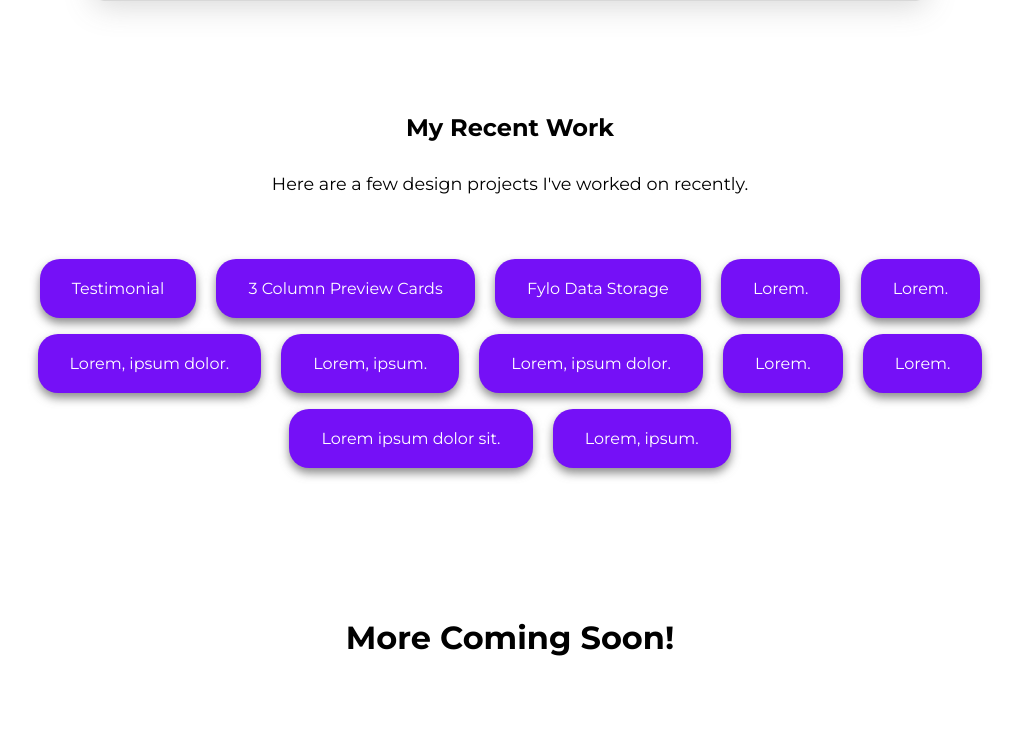
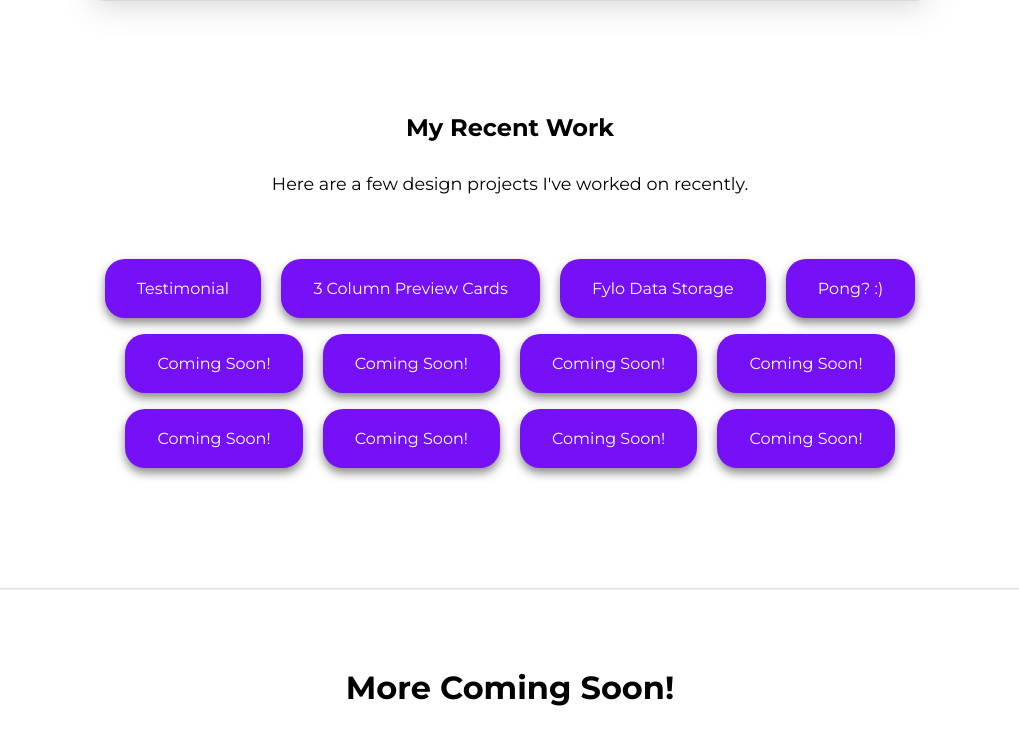
Before and after one commit to BartyCoding/Barty200, a plain HTML site: page index.html in a window 1280 px wide. Shown: the part 2239-2984 px from the top of the page, without its empty margins (130-1149 px from the left). Drawn offline with Linux system fonts and the light colour scheme.

Commit message:
Changed all recent work items to Coming soon and added hr to the end of the html. ALso added a spoiler for the next project

```diff
--- a/index.html
+++ b/index.html
@@ -120,18 +120,19 @@
                     href="https://bartycoding.github.io/3-column-preview-cards/">3 Column Preview Cards</a></div>
             <div style="grid-area: item3;" class="recent-work-item"><a
                     href="https://bartycoding.github.io/Fylo-Data-Storage-Component/">Fylo Data Storage</a></div>
-            <div style="grid-area: item4;" class="recent-work-item"><a href="">Lorem.</a></div>
-            <div style="grid-area: item4;" class="recent-work-item"><a href="">Lorem.</a></div>
-            <div style="grid-area: item4;" class="recent-work-item"><a href="">Lorem, ipsum dolor.</a></div>
-            <div style="grid-area: item4;" class="recent-work-item"><a href="">Lorem, ipsum.</a></div>
-            <div style="grid-area: item4;" class="recent-work-item"><a href="">Lorem, ipsum dolor.</a></div>
-            <div style="grid-area: item4;" class="recent-work-item"><a href="">Lorem.</a></div>
-            <div style="grid-area: item4;" class="recent-work-item"><a href="">Lorem.</a></div>
-            <div style="grid-area: item4;" class="recent-work-item"><a href="">Lorem ipsum dolor sit.</a></div>
-            <div style="grid-area: item4;" class="recent-work-item"><a href="">Lorem, ipsum.</a></div>
-
+            <div style="grid-area: item4;" class="recent-work-item"><a href="">Pong? :)</a></div>
+            <div style="grid-area: item4;" class="recent-work-item"><a href="">Coming Soon!</a></div>
+            <div style="grid-area: item4;" class="recent-work-item"><a href="">Coming Soon!</a></div>
+            <div style="grid-area: item4;" class="recent-work-item"><a href="">Coming Soon!</a></div>
+            <div style="grid-area: item4;" class="recent-work-item"><a href="">Coming Soon!</a></div>
+            <div style="grid-area: item4;" class="recent-work-item"><a href="">Coming Soon!</a></div>
+            <div style="grid-area: item4;" class="recent-work-item"><a href="">Coming Soon!</a></div>
+            <div style="grid-area: item4;" class="recent-work-item"><a href="">Coming Soon!</a></div>
+            <div style="grid-area: item4;" class="recent-work-item"><a href="">Coming Soon!</a></div>
         </div>
     </div>
+
+    <hr>
 
     <h1 class="coming-soon" id="coming-soon">More Coming Soon!</h1>
 
--- a/styles.css
+++ b/styles.css
@@ -212,7 +212,7 @@ h4 {
     max-width: 1000px;
     width: 100%;
     padding: 1em 1em;
-
+    margin-bottom: 3em;
 }
 
 .recent-work-item {
@@ -242,6 +242,11 @@ footer {
     height: 0;
     width: 100vw;
     max-width: 100%;
+}
+
+hr {
+    border-color: rgba(155, 155, 155, 0.15);
+
 }
 
 @media (min-width: 700px) {
```
